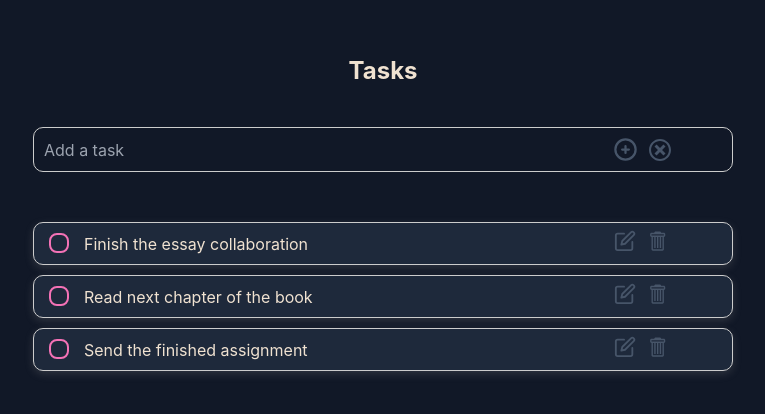
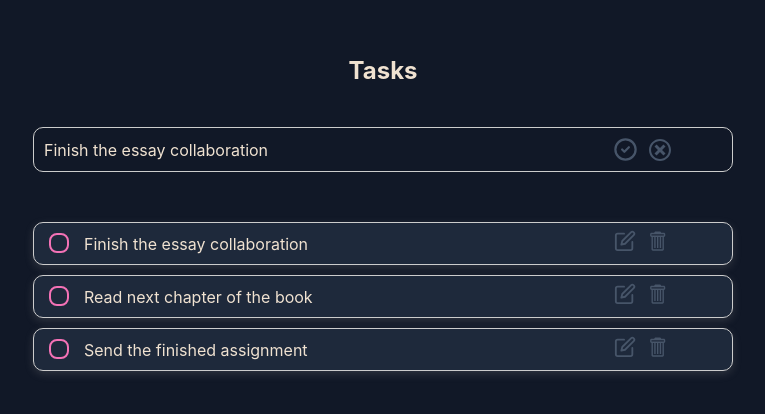
Before and after one commit to Torishnia/TodoList, a React (Create React App) app: page / in a window 1280 px wide. Both pictures are taken after a click on the button 882 px from the left and 240 px from the top of the page. Shown: the top 414 px of the page, without its empty margins (257-1022 px from the left). Built offline with nearby package versions, Linux system fonts and the light colour scheme.

Commit message:
add edit fn/update code

```diff
--- a/src/components/App/App.tsx
+++ b/src/components/App/App.tsx
@@ -7,6 +7,8 @@ import styles from './app.module.css';
 
 function App() {
   const [todoItems, setTodoItems] = useState(todos);
+  const [currTitleTodo, setCurrTitleTodo] = useState<string>('');
+  const [editIdTodo, setEditIdTodo] = useState<number | null>(null);
 
   function moveToCompleted(id: number): void {
     const newTodoItems = todoItems.map((todo) => {
@@ -16,18 +18,37 @@ function App() {
     setTodoItems(newTodoItems);
   }
 
+  function editTodo(id: number): void {
+    const itemForEdit = todoItems.find((item) => item.id === id);
+    if (!itemForEdit) return;
+
+    setEditIdTodo(itemForEdit.id);
+    setCurrTitleTodo(itemForEdit.title);
+  }
+
   function removeTodo(id: number): void {
     const newTodoItem = todoItems.filter((todo) => todo.id !== id);
     setTodoItems(newTodoItem);
   }
 
   return (
+    // Main Container
     <div className={styles.container}>
+
+      {/* Header Field */}
       <h1 className={styles.title}>Tasks</h1>
+
+      {/* Input Component */}
       <CreateTodoField
         setTodoItems={setTodoItems}
         todoItems={todoItems}
+        editIdTodo={editIdTodo}
+        currTitleTodo={currTitleTodo}
+        setCurrTitleTodo={setCurrTitleTodo}
+        setEditIdTodo={setEditIdTodo}
       />
+
+      {/* Result Todos Component */}
       {
         todoItems.map((todo) => (
           <TodoItem
@@ -35,9 +56,11 @@ function App() {
             todo={todo}
             moveToCompleted={moveToCompleted}
             removeTodo={removeTodo}
+            editTodo={editTodo}
           />
         ))
       }
+
     </div>
   );
 }
--- a/src/components/CreateTodoField/CreateTodoField.tsx
+++ b/src/components/CreateTodoField/CreateTodoField.tsx
@@ -1,52 +1,81 @@
-import { useState } from 'react';
-import { HiOutlinePlusCircle } from 'react-icons/hi';
+import { HiOutlinePlusCircle, HiOutlineCheckCircle } from 'react-icons/hi';
 import { ImCancelCircle } from 'react-icons/im';
 
+import { IPropsForCreateTodoField } from '../../interfaces/interface';
 import styles  from './create-todo-field.module.css';
-import { IPropsForCreateTodoField } from '../../interfaces/interface';
 
 function CreateTodoField(props: IPropsForCreateTodoField) {
-const { todoItems, setTodoItems } = props;
-const [title, setTitle] = useState('');
+const {
+  currTitleTodo,
+  setCurrTitleTodo,
+  editIdTodo,
+  setEditIdTodo,
+  todoItems,
+  setTodoItems,
+ } = props;
 const sizeBtn = 22;
 
-function addTodo(title: string): void {
-  if (!title.trim()) return;
-  setTodoItems([
-    {
-      id: +new Date(),
-      title,
-      isCompleted: false,
-    },
-    ...todoItems,
-  ]);
+function createOrUpdateTodo(): void {
+  if (!currTitleTodo.trim()) return;
+
+  const todoForSave = {
+    id: editIdTodo || +new Date(),
+    title: currTitleTodo,
+    isCompleted: false,
+  };
+
+  const todoListForSave = editIdTodo
+    ? [todoForSave, ...todoItems.filter((item) => item.id !== editIdTodo)]
+    : [todoForSave, ...todoItems];
+
+  setTodoItems(todoListForSave);
   emptyInput();
 }
 
 function emptyInput(): void {
-  setTitle('');
+  setCurrTitleTodo('');
+  setEditIdTodo(null);
+}
+
+function handleKeyPress(event: React.KeyboardEvent<HTMLInputElement>) {
+  const { key } = event;
+  if (key !== "Enter") return;
+  createOrUpdateTodo();
 }
 
   return (
+    // Creating or Updating Input
     <div className={styles.container}>
+
+      {/* Input Field */}
       <div className={styles.leftPart}>
         <input
           className={styles.input}
           type='text'
-          onChange={event => setTitle(event.target.value)}
-          value={title}
-          onKeyPress={event => event.key === 'Enter' && addTodo(title)}
+          onChange={event => setCurrTitleTodo(event.target.value)}
+          value={currTitleTodo}
+          onKeyDown={handleKeyPress}
           placeholder='Add a task'
         />
       </div>
+
+      {/* Process btns */}
       <div className={styles.rightPart}>
+
+        {/* Add / Update btn */}
         <div className={styles.saveBtn}>
-          <button onClick={() => addTodo(title)}>
-            <HiOutlinePlusCircle size={sizeBtn + 5} />
+          <button onClick={createOrUpdateTodo}>
+            {
+              editIdTodo
+                ? <HiOutlineCheckCircle size={sizeBtn + 5} />
+                : <HiOutlinePlusCircle size={sizeBtn + 5} />
+            }
           </button>
         </div>
+
+        {/* Cancel btn */}
         <div className={styles.cancelBtn}>
-          <button onClick={() => emptyInput()}>
+          <button onClick={emptyInput}>
             <ImCancelCircle size={sizeBtn} />
           </button>
         </div>
--- a/src/components/CreateTodoField/create-todo-field.module.css
+++ b/src/components/CreateTodoField/create-todo-field.module.css
@@ -17,7 +17,7 @@
 .leftPart {
   width: 75%;
   display: flex;
-  justify-content: start;
+  justify-content: flex-start;
   padding: auto 5px;
   flex-direction: row;
   align-items: center;
--- a/src/components/TodoItem/TodoItem.tsx
+++ b/src/components/TodoItem/TodoItem.tsx
@@ -2,32 +2,44 @@ import { GoTrashcan } from 'react-icons/go';
 import { FiEdit } from 'react-icons/fi';
 
 import Check from '../Check/Check';
+import { IPropsForTodoItem } from '../../interfaces/interface';
 import styles from './todoItem.module.css';
-import { IPropsForTodoItem } from '../../interfaces/interface';
 
 function TodoItem(props: IPropsForTodoItem) {
-  const { todo, moveToCompleted, removeTodo } = props;
+  const { todo, moveToCompleted, removeTodo, editTodo } = props;
   const { id, title, isCompleted } = todo;
   const sizeForIcon = 22;
 
   return (
+    // Todo Item component
     <div className={styles.container}>
       <div className={styles.leftPart}>
+
+        {/* Checkbox for completed */}
         <div className={styles.check}>
           <button onClick={() => moveToCompleted(id)}>
             <Check todo={todo} />
           </button>
         </div>
+
+        {/* Title */}
         <div className={ isCompleted ? styles.isOn : styles.isOff}>
           <span>{ title }</span>
         </div>
+
       </div>
+
+      {/* Process btns */}
       <div className={styles.rightPart}>
+
+        {/* Edit btn */}
         <div className={styles.edit}>
-          <button onClick={() => alert('Slava Ukraine')}>
+          <button onClick={() => editTodo(id)}>
             <FiEdit size={sizeForIcon} />
           </button>
         </div>
+
+        {/* Delete btn */}
         <div className={styles.trash}>
           <button onClick={() => removeTodo(id)}>
             <GoTrashcan size={sizeForIcon} />
--- a/src/components/TodoItem/todoItem.module.css
+++ b/src/components/TodoItem/todoItem.module.css
@@ -16,7 +16,7 @@
   display: flex;
   padding: auto 5px;
   flex-direction: row;
-  justify-content: start;
+  justify-content: flex-start;
   align-items: center;
   width: 75%;
 }
--- a/src/interfaces/interface.ts
+++ b/src/interfaces/interface.ts
@@ -5,6 +5,7 @@ export interface IPropsTodo {
 export interface IPropsForTodoItem extends IPropsTodo {
   removeTodo: Function;
   moveToCompleted: Function;
+  editTodo: Function;
 }
 
 export interface IPropsForCheck extends IPropsTodo {
@@ -13,6 +14,10 @@ export interface IPropsForCheck extends IPropsTodo {
 export interface IPropsForCreateTodoField {
   setTodoItems: Function;
   todoItems: ITodo[];
+  currTitleTodo: string;
+  editIdTodo: number | null;
+  setCurrTitleTodo: Function;
+  setEditIdTodo: Function;
 }
 
 export interface ITodo {
```
